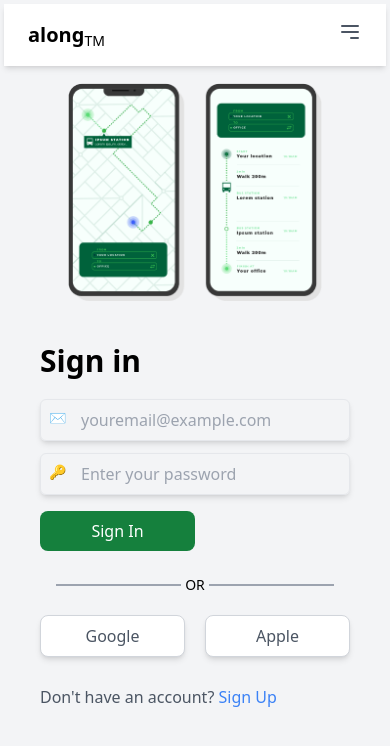
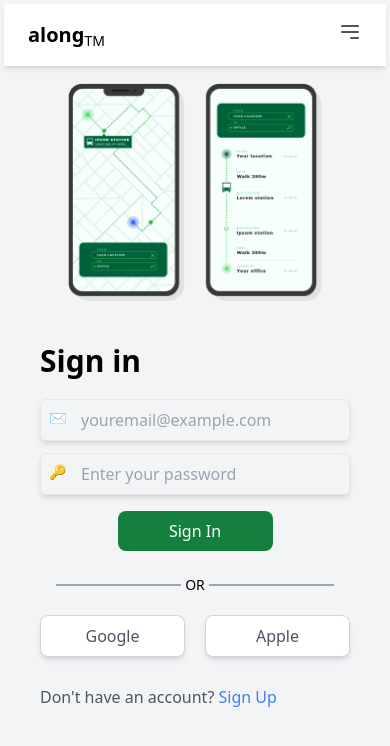
Before and after one commit to Sotonye0808/along-app, a Next.js app: page /login in a window 390 px wide. Shown: the top 746 px of the page. Built offline with nearby package versions, Linux system fonts and the light colour scheme.

Commit message:
minor styling adjustment

```diff
--- a/app/components/Hero/SignIn.tsx
+++ b/app/components/Hero/SignIn.tsx
@@ -89,8 +89,8 @@ const SignIn = () => {
                         className="ml-6 w-full border-none focus:outline-none focus:border-none bg-transparent"
                     />
                 </div>
-                <div className="w-1/2 md:w-full my-1 flex justify-between items-center">
-                    <button type="submit" className="w-full bg-green-700 text-white py-2 rounded-lg hover:bg-gray-800" disabled={loading}>
+                <div className="w-full my-1 flex md:justify-between justify-center items-center">
+                    <button type="submit" className="w-1/2 md:w-full bg-green-700 text-white py-2 rounded-lg hover:bg-gray-800" disabled={loading}>
                         {loading ? "Signing in..." : "Sign In"}
                     </button>
                 </div>
```
